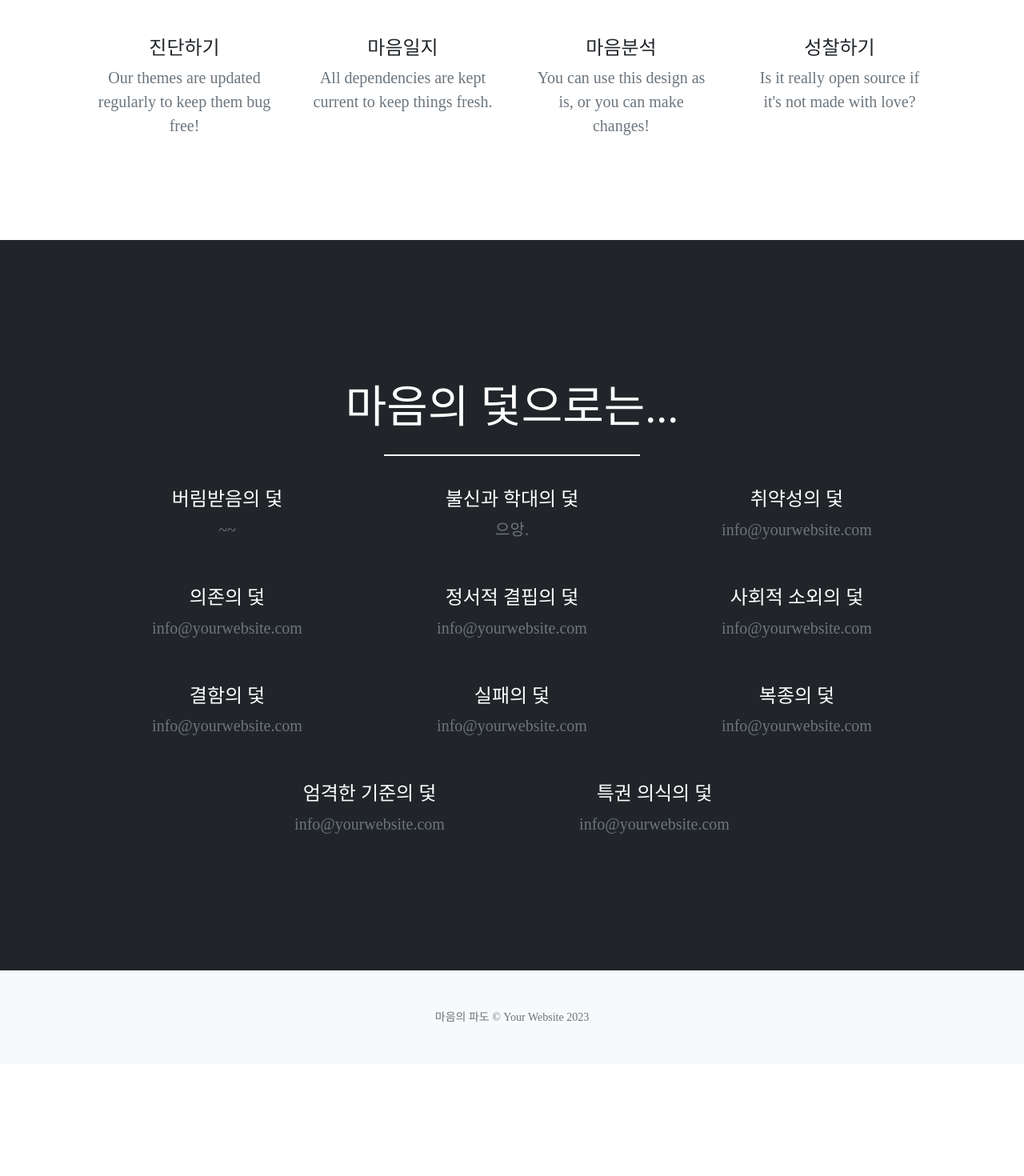
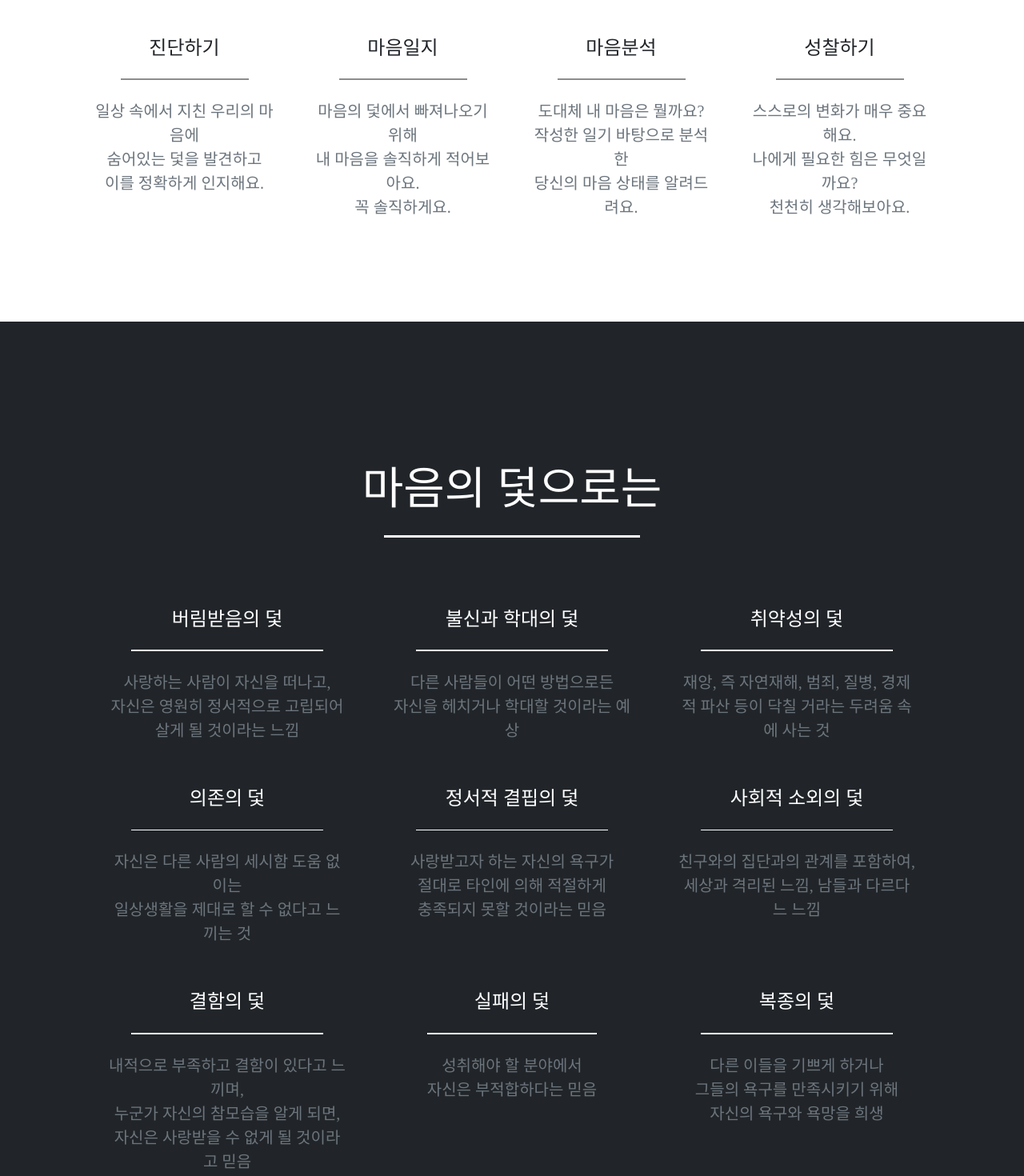
Before and after one commit to C2hazelnut/hotsix_mindwave, a React (Create React App) app: page / in a window 1280 px wide. Shown: the part 1020-2490 px from the top of the page at 80% size. Before the commit the page ends 2350 px from the top, so only its background shows below. Built offline with nearby package versions, Linux system fonts and the light colour scheme; a web font is replaced by a local one.

Commit message:
Main Page 수정
Feedback 받아야 함

```diff
--- a/src/components/Creative.jsx
+++ b/src/components/Creative.jsx
@@ -23,9 +23,8 @@ const Creative = () => {
                 테스트를 통해 당신이 빠진 심리적 덫의 원인과 해결책을
                 알려드릴게요
               </p>
-              <Link className="btn btn-primary btn-xl" to="/qna">
-                테스트 시작하기
-              </Link>
+                <a href="#services"><button className="btn btn-primary btn-xl">마음의 파도란?</button></a>&nbsp;&nbsp;&nbsp;
+                <a href="#contact"><button className="btn btn-primary btn-xl">덫에 대해 알아보기</button></a>
             </div>
           </div>
         </div>
@@ -41,8 +40,9 @@ const Creative = () => {
                   <i className="bi-gem fs-1 text-primary"></i>
                 </div>
                 <h3 className="h4 mb-2">진단하기</h3>
+                <hr className="sign-desc-dark"/>
                 <p className="text-muted mb-0">
-                  Our themes are updated regularly to keep them bug free!
+                  일상 속에서 지친 우리의 마음에<br/>숨어있는 덫을 발견하고<br/>이를 정확하게 인지해요.
                 </p>
               </div>
             </div>
@@ -52,8 +52,9 @@ const Creative = () => {
                   <i className="bi-laptop fs-1 text-primary"></i>
                 </div>
                 <h3 className="h4 mb-2">마음일지</h3>
+                <hr className="sign-desc-dark"/>
                 <p className="text-muted mb-0">
-                  All dependencies are kept current to keep things fresh.
+                  마음의 덫에서 빠져나오기 위해<br/>내 마음을 솔직하게 적어보아요.<br/>꼭 솔직하게요.
                 </p>
               </div>
             </div>
@@ -63,8 +64,9 @@ const Creative = () => {
                   <i className="bi-globe fs-1 text-primary"></i>
                 </div>
                 <h3 className="h4 mb-2">마음분석</h3>
+                <hr className="sign-desc-dark"/>
                 <p className="text-muted mb-0">
-                  You can use this design as is, or you can make changes!
+                  도대체 내 마음은 뭘까요?<br/>작성한 일기 바탕으로 분석한<br/>당신의 마음 상태를 알려드려요.
                 </p>
               </div>
             </div>
@@ -74,8 +76,9 @@ const Creative = () => {
                   <i className="bi-heart fs-1 text-primary"></i>
                 </div>
                 <h3 className="h4 mb-2">성찰하기</h3>
+                <hr className="sign-desc-dark"/>
                 <p className="text-muted mb-0">
-                  Is it really open source if it's not made with love?
+                  스스로의 변화가 매우 중요해요.<br/>나에게 필요한 힘은 무엇일까요?<br/>천천히 생각해보아요.
                 </p>
               </div>
             </div>
@@ -86,144 +89,185 @@ const Creative = () => {
       <section className="page-section bg-dark text-white" id="contact">
         <div className="container px-4 px-lg-5">
           <div className="text-center mt-5">
-            <h2 className="display-4">마음의 덫으로는...</h2>
+            <h2 className="display-4">마음의 덫으로는</h2>
             <hr className="divider divider-light" />
-          </div>
+          </div><br/><br/>
           <div className="row justify-content-center">
+
             {/* 버림받음의 덫 */}
-            <div className="col-lg-4 col-sm-6 mb-4">
+            <div className="col-lg-13 col-sm-6 mb-4 mx-auto">
               <div className="d-flex flex-column align-items-center">
                 <div className="icon-contact mb-3">
                 <i className="bi bi-telephone-fill"></i>
                 </div>
                 <div className="text-center">
                   <h4 className="text-white">버림받음의 덫</h4>
-                  <p className="text-muted">~~</p>
+                  <hr className="sign-desc-light"/>
+                  <p className="text-muted">사랑하는 사람이 자신을 떠나고,<br/>자신은 영원히 정서적으로 고립되어 살게 될 것이라는 느낌</p>
                 </div>
               </div>
             </div>
+
             {/* 불신과 학대의 덫 */}
-            <div className="col-lg-4 col-sm-6 mb-4">
+            <div className="col-lg-13 col-sm-6 mb-4 mx-auto">
               <div className="d-flex flex-column align-items-center">
                 <div className="icon-contact mb-3">
                 <i className="bi bi-telephone-fill"></i>
                 </div>
                 <div className="text-center">
                   <h4 className="text-white">불신과 학대의 덫</h4>
-                  <p className="text-muted">으앙.</p>
+                  <hr className="sign-desc-light"/>
+                  <p className="text-muted">다른 사람들이 어떤 방법으로든<br/>자신을 헤치거나 학대할 것이라는 예상</p>
                 </div>
               </div>
             </div>
+
             {/* 취약성의 덫 */}
-            <div className="col-lg-4 col-sm-6 mb-4">
+            <div className="col-lg-13 col-sm-6 mb-4 mx-auto">
               <div className="d-flex flex-column align-items-center">
                 <div className="icon-contact mb-3">
                   <i className="bi bi-envelope-fill"></i>
                 </div>
                 <div className="text-center">
                   <h4 className="text-white">취약성의 덫</h4>
-                  <p className="text-muted">info@yourwebsite.com</p>
+                  <hr className="sign-desc-light"/>
+                  <p className="text-muted">재앙, 즉 자연재해, 범죄, 질병, 경제적 파산 등이 닥칠 거라는 두려움 속에 사는 것</p>
                 </div>
               </div>
             </div>
+
             {/* 의존의 덫 */}
-            <div className="col-lg-4 col-sm-6 mb-4">
+            <div className="col-lg-13 col-sm-6 mb-4 mx-auto">
               <div className="d-flex flex-column align-items-center">
                 <div className="icon-contact mb-3">
                   <i className="bi bi-envelope-fill"></i>
                 </div>
                 <div className="text-center">
                   <h4 className="text-white">의존의 덫</h4>
-                  <p className="text-muted">info@yourwebsite.com</p>
+                  <hr className="sign-desc-light"/>
+                  <p className="text-muted">자신은 다른 사람의 세시함 도움 없이는<br/>일상생활을 제대로 할 수 없다고 느끼는 것</p>
                 </div>
               </div>
             </div>
+
             {/* 정서적 결핍의 덫 */}
-            <div className="col-lg-4 col-sm-6 mb-4">
+            <div className="col-lg-13 col-sm-6 mb-4 mx-auto">
               <div className="d-flex flex-column align-items-center">
                 <div className="icon-contact mb-3">
                   <i className="bi bi-envelope-fill"></i>
                 </div>
                 <div className="text-center">
                   <h4 className="text-white">정서적 결핍의 덫</h4>
-                  <p className="text-muted">info@yourwebsite.com</p>
+                  <hr className="sign-desc-light"/>
+                  <p className="text-muted">사랑받고자 하는 자신의 욕구가<br/>절대로 타인에 의해 적절하게<br/>충족되지 못할 것이라는 믿음</p>
                 </div>
               </div>
             </div>
+
             {/* 사회적 소외의 덫 */}
-            <div className="col-lg-4 col-sm-6 mb-4">
+            <div className="col-lg-13 col-sm-6 mb-4 mx-auto">
               <div className="d-flex flex-column align-items-center">
                 <div className="icon-contact mb-3">
                   <i className="bi bi-envelope-fill"></i>
                 </div>
                 <div className="text-center">
                   <h4 className="text-white">사회적 소외의 덫</h4>
-                  <p className="text-muted">info@yourwebsite.com</p>
+                  <hr className="sign-desc-light"/>
+                  <p className="text-muted">친구와의 집단과의 관계를 포함하여,<br/>세상과 격리된 느낌, 남들과 다르다느 느낌</p>
                 </div>
               </div>
             </div>
+
             {/* 결함의 덫 */}
-            <div className="col-lg-4 col-sm-6 mb-4">
+            <div className="col-lg-13 col-sm-6 mb-4 mx-auto">
               <div className="d-flex flex-column align-items-center">
                 <div className="icon-contact mb-3">
                   <i className="bi bi-envelope-fill"></i>
                 </div>
                 <div className="text-center">
                   <h4 className="text-white">결함의 덫</h4>
-                  <p className="text-muted">info@yourwebsite.com</p>
+                  <hr className="sign-desc-light"/>
+                  <p className="text-muted">내적으로 부족하고 결함이 있다고 느끼며,<br/>누군가 자신의 참모습을 알게 되면,<br/>자신은 사랑받을 수 없게 될 것이라고 믿음</p>
                 </div>
               </div>
             </div>
+
             {/* 실패의 덫*/}
-            <div className="col-lg-4 col-sm-6 mb-4">
+            <div className="col-lg-13 col-sm-6 mb-4 mx-auto">
               <div className="d-flex flex-column align-items-center">
                 <div className="icon-contact mb-3">
                   <i className="bi bi-envelope-fill"></i>
                 </div>
                 <div className="text-center">
                   <h4 className="text-white">실패의 덫</h4>
-                  <p className="text-muted">info@yourwebsite.com</p>
+                  <hr className="sign-desc-light"/>
+                  <p className="text-muted">성취해야 할 분야에서<br/>자신은 부적합하다는 믿음</p>
                 </div>
               </div>
             </div>
+
             {/* 복종의 덫 */}
-            <div className="col-lg-4 col-sm-6 mb-4">
+            <div className="col-lg-13 col-sm-6 mb-4 mx-auto">
               <div className="d-flex flex-column align-items-center">
                 <div className="icon-contact mb-3">
                   <i className="bi bi-envelope-fill"></i>
                 </div>
                 <div className="text-center">
                   <h4 className="text-white">복종의 덫</h4>
-                  <p className="text-muted">info@yourwebsite.com</p>
+                  <hr className="sign-desc-light"/>
+                  <p className="text-muted">다른 이들을 기쁘게 하거나<br/>그들의 욕구를 만족시키기 위해<br/>자신의 욕구와 욕망을 희생</p>
                 </div>
               </div>
             </div>
+
             {/* 엄격한 기준의 덫 */}
-            <div className="col-lg-4 col-sm-6 mb-4">
+            <div className="col-lg-13 col-sm-6 mb-4 mx-auto">
               <div className="d-flex flex-column align-items-center">
                 <div className="icon-contact mb-3">
                   <i className="bi bi-envelope-fill"></i>
                 </div>
                 <div className="text-center">
                   <h4 className="text-white">엄격한 기준의 덫</h4>
-                  <p className="text-muted">info@yourwebsite.com</p>
+                  <hr className="sign-desc-light"/>
+                  <p className="text-muted">스스로 설정해 놓은 지나치게 극단적으로<br/>높은 기준에 맞추기 위해 가혹하게 노력</p>
                 </div>
               </div>
             </div>
+
             {/* 특권 의식의 덫 */}
-            <div className="col-lg-4 col-sm-6 mb-4">
+            <div className="col-lg-13 col-sm-6 mb-4 mx-auto">
               <div className="d-flex flex-column align-items-center">
                 <div className="icon-contact mb-3">
                   <i className="bi bi-envelope-fill"></i>
                 </div>
                 <div className="text-center">
                   <h4 className="text-white">특권 의식의 덫</h4>
-                  <p className="text-muted">info@yourwebsite.com</p>
+                  <hr className="sign-desc-light"/>
+                  <p className="text-muted">무언갈 얻기 위해 다른 사람들이 고려하는<br/>합리성, 실현 가능성, 시간, 인내심,<br/>치러야 할 대가 등을 무시</p>
                 </div>
               </div>
             </div>
-          </div>
-        </div>
+            </div>
+            <div className="col-lg-13 col-sm-6 mb-4 mx-auto">
+              <div className="d-flex flex-column align-items-center">
+                <div className="icon-contact mb-3">
+                  <i className="bi bi-envelope-fill"></i>
+                </div>
+                <div className="text-center">
+                <p>.</p><p>.</p><p>.</p><p>.</p><p>.</p>
+                <hr className="sign-desc-light2"/><br/>
+                  <h3 className="text-white">덫에서 벗어날 준비가 되었나요?</h3><br/><br/>
+                  <Link className="btn btn-primary btn-xl" to="/qna">
+                    테스트 시작하기
+                  </Link><br/><br/>
+                  <hr className="sign-desc-light2"/>
+                </div>
+              </div>
+            </div>
+      </div>
+
+
+
       </section>
 
       <footer className="bg-light py-5">
```
